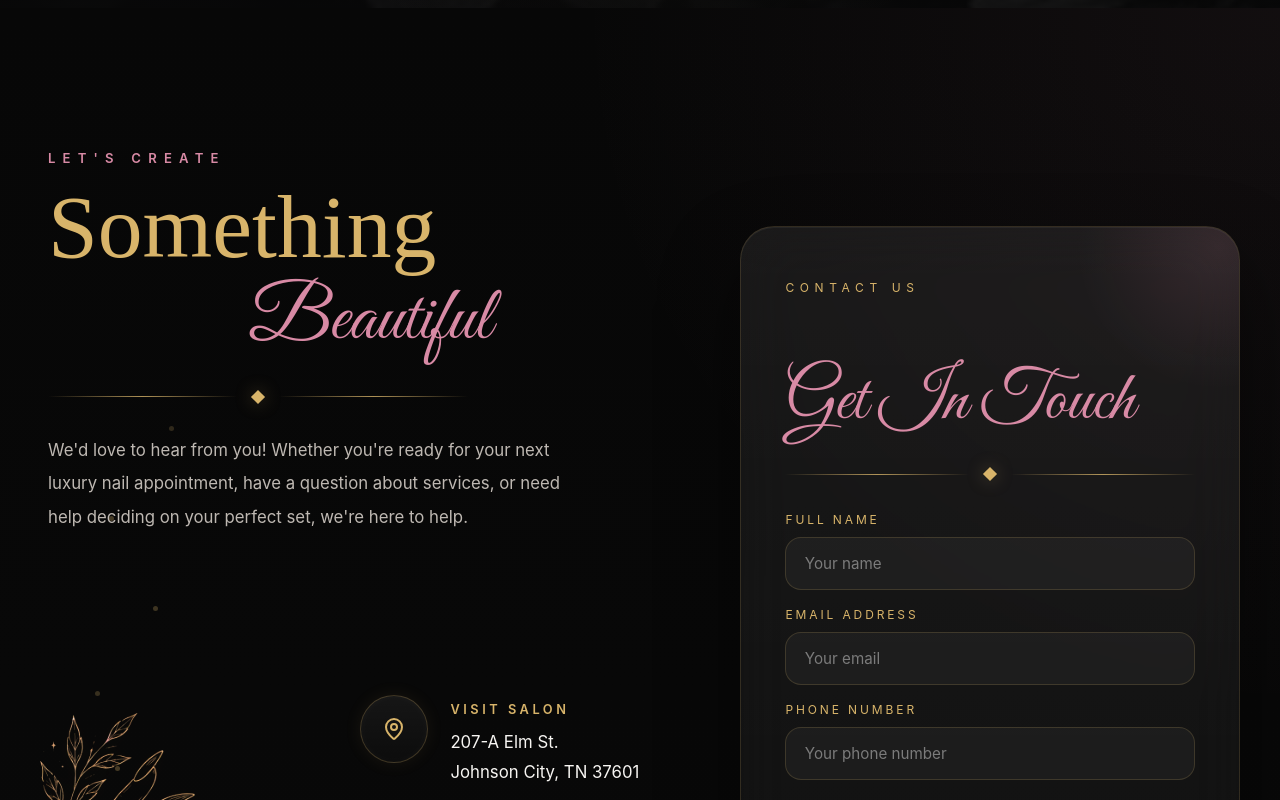
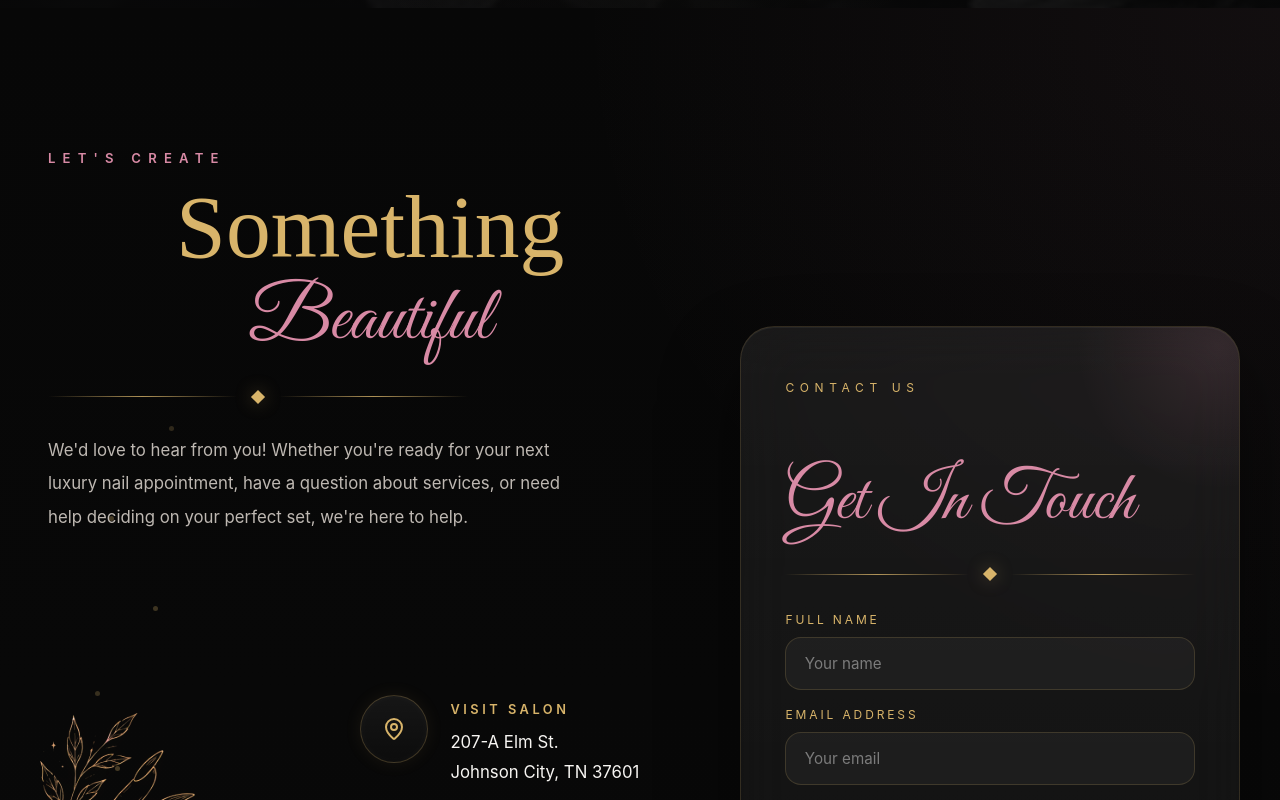
Before and after one commit to madwhite97/kulorwerkz-with-thomasina, a React (Vite) app: page / in a window 1280 px wide. Shown: the part 9040-9840 px from the top of the page. Built offline with nearby package versions, Linux system fonts and the light colour scheme; a web font is replaced by a local one.

Commit message:
Refine desktop contact section layout

```diff
--- a/src/components/contact/contact.css
+++ b/src/components/contact/contact.css
@@ -102,9 +102,11 @@
 
 }
 
-.heading-gold{
+.heading-gold {
 
-    display:block;
+    display: block;
+
+    text-align: center;
 
     font-family:
         "Cormorant Garamond",
@@ -113,10 +115,9 @@
     font-size:
         clamp(4.8rem,7vw,7rem);
 
-    font-weight:500;
+    font-weight: 500;
 
-    color:var(--gold);
-
+    color: var(--gold);
 }
 
 .heading-script{
@@ -1017,10 +1018,9 @@
 
     }
 
-    .heading-gold{
+    .heading-gold {
 
-        font-size:3.8rem;
-
+        font-size: 3.8rem;
     }
 
     .heading-script{
@@ -1146,7 +1146,11 @@
 @media(min-width: 1025px) {
 
     .contact-right {
-        padding-top: 90px;
+        padding-top: 190px;
+    }
+
+    .contact-heading {
+        text-align: center;
     }
 
 }
```
